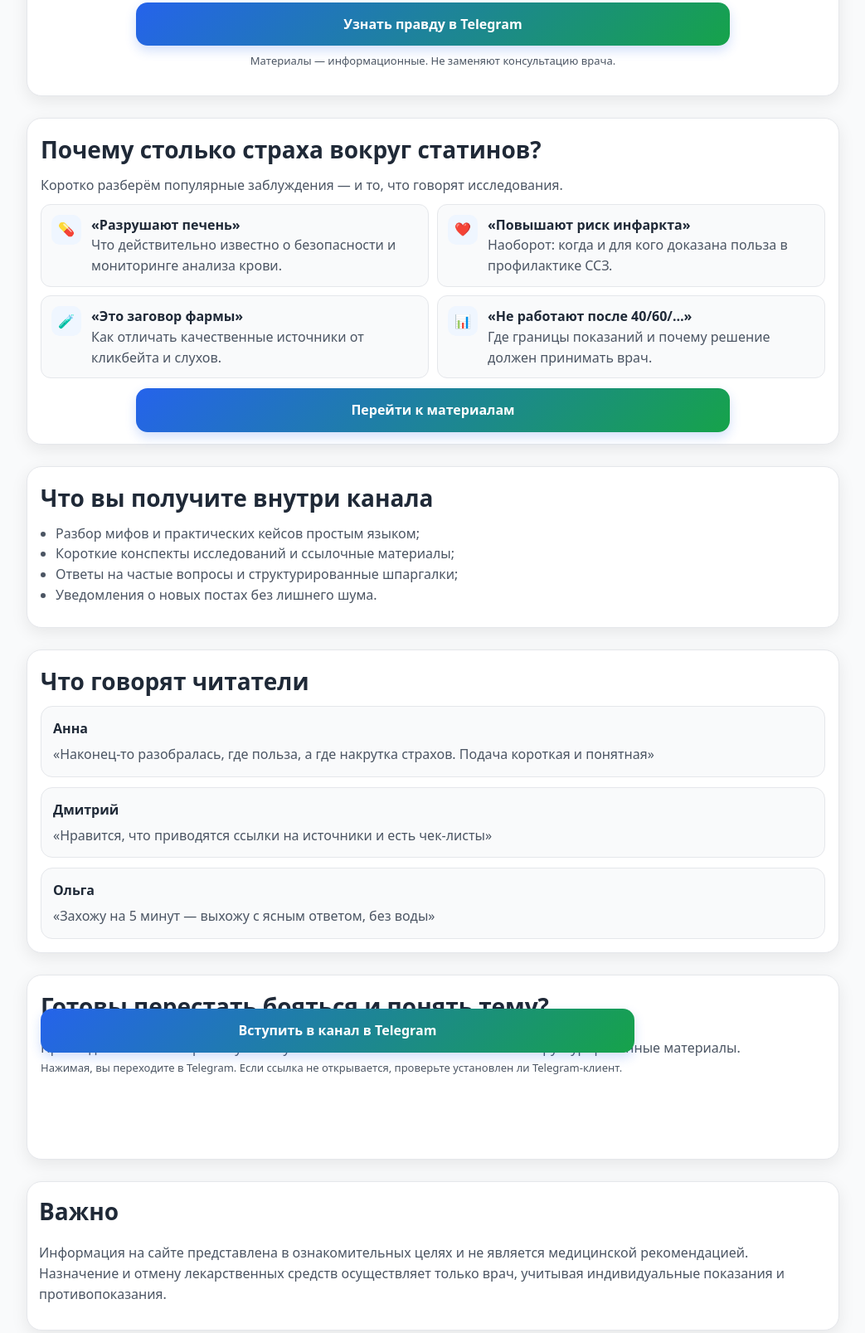
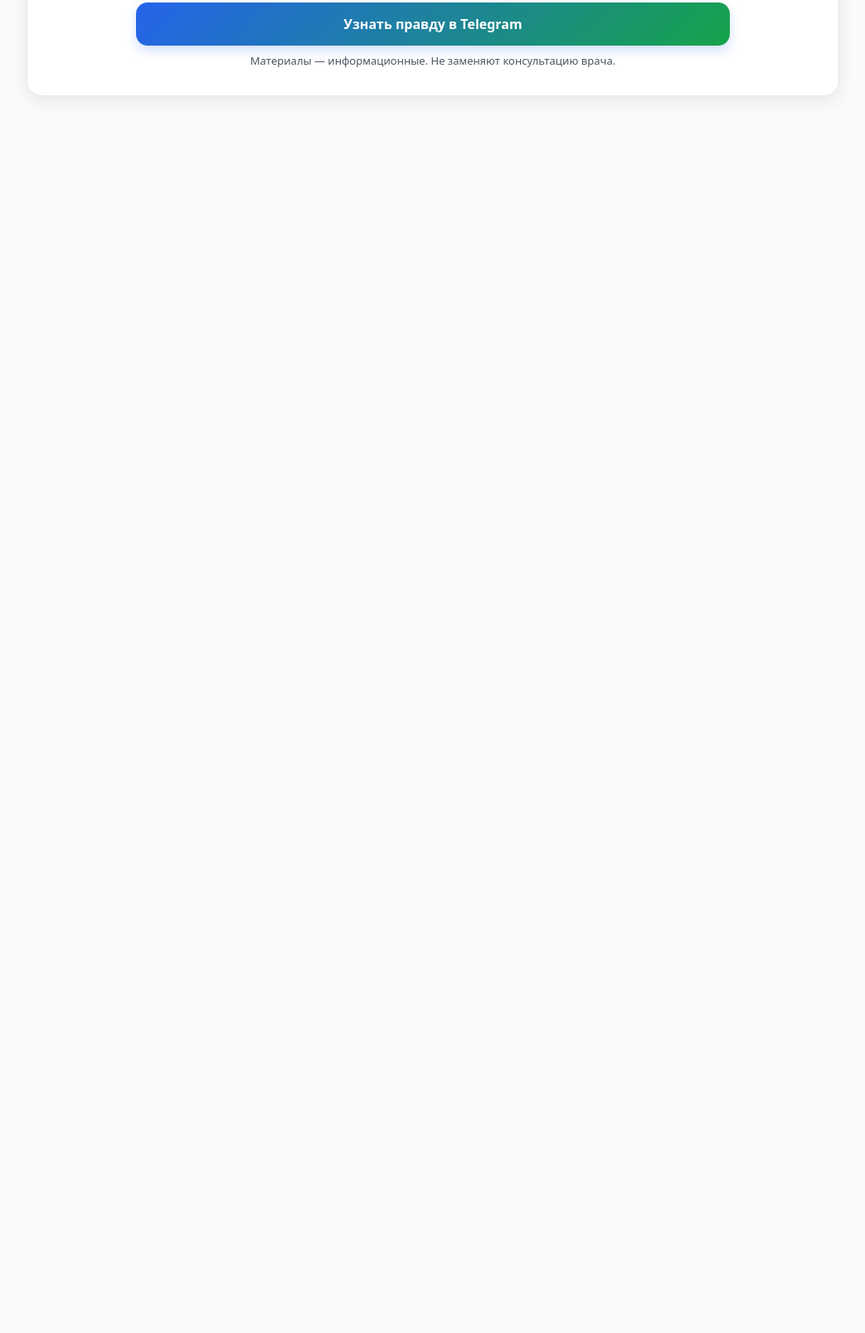
Before and after one commit to devel6373/GmailAutoReg, a plain HTML site: page index.html in a window 1280 px wide. Shown: the part 265-1872 px from the top of the page at 83% size, without its empty margins (118-1161 px from the left). After the commit the page ends 800 px from the top, so only its background shows below. Drawn offline with Linux system fonts and the light colour scheme.

Commit message:
Update index.html

```diff
--- a/index.html
+++ b/index.html
@@ -1,16 +1,14 @@
-<!doctype html>
-<html lang="ru">
-<head>
-  <meta charset="utf-8" />
-  <meta name="viewport" content="width=device-width, initial-scale=1, viewport-fit=cover" />
+<html lang="ru"><head>
+  <meta charset="utf-8">
+  <meta name="viewport" content="width=device-width, initial-scale=1, viewport-fit=cover">
   <title>99% боятся статинов — разберёмся без мифов</title>
-  <meta name="description" content="Честный разбор: вред или польза статинов? Превью материалов, отзывы и доступ в закрытый Telegram-канал." />
-  <link rel="icon" href="/favicon.ico" />
-  <meta property="og:title" content="Правда о статинах — без мифов" />
-  <meta property="og:description" content="Простым языком о том, когда статины полезны, а когда нет. Зайдите и узнайте больше." />
-  <meta property="og:type" content="website" />
-  <meta property="og:image" content="/og-image.jpg" />
-  <meta name="format-detection" content="telephone=no" />
+  <meta name="description" content="Честный разбор: вред или польза статинов? Превью материалов, отзывы и доступ в закрытый Telegram-канал.">
+  <link rel="icon" href="/favicon.ico">
+  <meta property="og:title" content="Правда о статинах — без мифов">
+  <meta property="og:description" content="Простым языком о том, когда статины полезны, а когда нет. Зайдите и узнайте больше.">
+  <meta property="og:type" content="website">
+  <meta property="og:image" content="/og-image.jpg">
+  <meta name="format-detection" content="telephone=no">
   <style>
     :root {
       --bg: #f9fafb;
@@ -88,7 +86,7 @@
       .hero { padding: 40px 32px 32px; }
     }
   </style>
-</head>
+<captcha-widgets></captcha-widgets></head>
 <body>
   <main class="wrap">
     <!-- HERO -->
@@ -100,73 +98,22 @@
       <div class="note">Материалы — информационные. Не заменяют консультацию врача.</div>
     </header>
 
-    <!-- PROBLEM -->
-    <section class="card" aria-labelledby="p1" style="padding:16px 16px 6px;">
-      <h2 class="section-title" id="p1">Почему столько страха вокруг статинов?</h2>
-      <p class="muted" style="margin:0 0 10px">Коротко разберём популярные заблуждения — и то, что говорят исследования.</p>
-      <div class="bullets" role="list">
-        <div class="bullet" role="listitem">
-          <div class="icon" aria-hidden="true">💊</div>
-          <div><b>«Разрушают печень»</b><br><span class="muted">Что действительно известно о безопасности и мониторинге анализа крови.</span></div>
-        </div>
-        <div class="bullet" role="listitem">
-          <div class="icon" aria-hidden="true">❤️</div>
-          <div><b>«Повышают риск инфаркта»</b><br><span class="muted">Наоборот: когда и для кого доказана польза в профилактике ССЗ.</span></div>
-        </div>
-        <div class="bullet" role="listitem">
-          <div class="icon" aria-hidden="true">🧪</div>
-          <div><b>«Это заговор фармы»</b><br><span class="muted">Как отличать качественные источники от кликбейта и слухов.</span></div>
-        </div>
-        <div class="bullet" role="listitem">
-          <div class="icon" aria-hidden="true">📊</div>
-          <div><b>«Не работают после 40/60/…»</b><br><span class="muted">Где границы показаний и почему решение должен принимать врач.</span></div>
-        </div>
-      </div>
-      <div style="padding:12px 0 8px; text-align:center">
-        <a class="cta" href="#join">Перейти к материалам</a>
-      </div>
-    </section>
 
-    <!-- SOLUTION / WHAT INSIDE -->
-    <section class="card" aria-labelledby="p2" style="padding:16px;">
-      <h2 class="section-title" id="p2">Что вы получите внутри канала</h2>
-      <ul class="muted" style="margin:0 0 10px; padding-left: 18px">
-        <li>Разбор мифов и практических кейсов простым языком;</li>
-        <li>Короткие конспекты исследований и ссылочные материалы;</li>
-        <li>Ответы на частые вопросы и структурированные шпаргалки;</li>
-        <li>Уведомления о новых постах без лишнего шума.</li>
-      </ul>
-    </section>
 
-    <!-- SOCIAL PROOF -->
-    <section class="card" aria-labelledby="p3" style="padding:16px;">
-      <h2 class="section-title" id="p3">Что говорят читатели</h2>
-      <div class="testis">
-        <div class="testi"><b>Анна</b><span class="muted">«Наконец-то разобралась, где польза, а где накрутка страхов. Подача короткая и понятная»</span></div>
-        <div class="testi"><b>Дмитрий</b><span class="muted">«Нравится, что приводятся ссылки на источники и есть чек-листы»</span></div>
-        <div class="testi"><b>Ольга</b><span class="muted">«Захожу на 5 минут — выхожу с ясным ответом, без воды»</span></div>
-      </div>
-    </section>
 
-    <!-- FINAL CTA -->
-    <section id="join" class="card" aria-labelledby="p4" style="padding:16px;">
-      <h2 class="section-title" id="p4">Готовы перестать бояться и понять тему?</h2>
-      <p class="muted">Присоединяйтесь к закрытому каналу. Никакого спама — только польза и структурированные материалы.</p>
-      <div class="sticky-cta">
-        <a class="cta" href="https://t.me/+y_xvkJbiUrA2ZTAy" target="_blank" rel="noopener">Вступить в канал в Telegram</a>
-        <div class="note">Нажимая, вы переходите в Telegram. Если ссылка не открывается, проверьте установлен ли Telegram-клиент.</div>
-      </div>
-    </section>
 
-    <!-- DISCLAIMER -->
-    <section class="card" aria-labelledby="p5" style="padding:14px;">
-      <h2 class="section-title" id="p5">Важно</h2>
-      <p class="muted">Информация на сайте представлена в ознакомительных целях и не является медицинской рекомендацией. Назначение и отмену лекарственных средств осуществляет только врач, учитывая индивидуальные показания и противопоказания.</p>
-    </section>
 
-    <footer>
-      © <span id="year"></span> Правда о статинах · Все права защищены
-    </footer>
+
+
+
+
+
+
+
+
+
+
+
   </main>
 
   <!-- Optional: VK Pixel / Analytics placeholder -->
@@ -198,5 +145,6 @@
       });
     }
   </script>
-</body>
-</html>
+
+
+</body></html>
```
